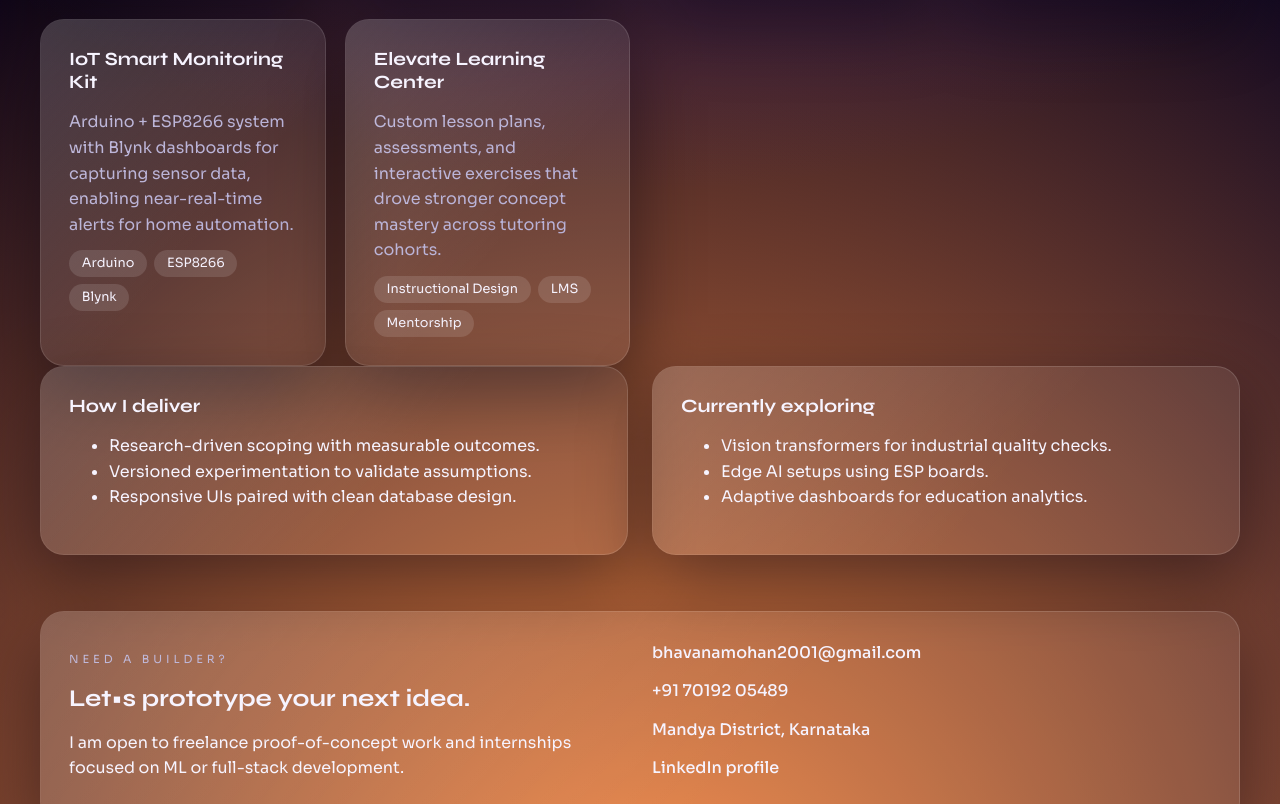
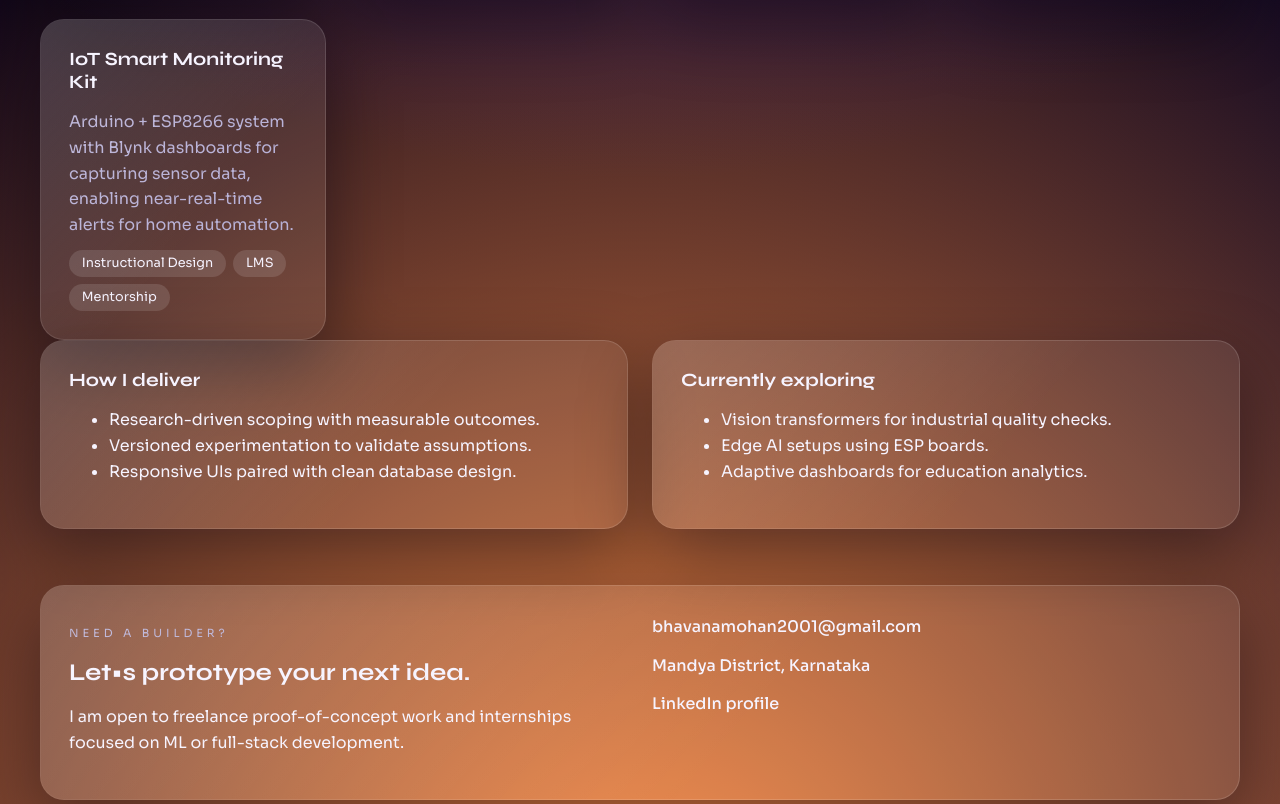
Before and after one commit to Bhavana-AN/bhavana.github.io, a plain HTML site: page projects.html in a window 1280 px wide. Shown: the part 899-1703 px from the top of the page. Drawn offline with Linux system fonts and the light colour scheme.

Commit message:
Update projects.html

```diff
--- a/projects.html
+++ b/projects.html
@@ -114,18 +114,6 @@
                 sensor data, enabling near-real-time alerts for home automation.
               </p>
               <div class="chip-group">
-                <span class="chip">Arduino</span>
-                <span class="chip">ESP8266</span>
-                <span class="chip">Blynk</span>
-              </div>
-            </article>
-            <article class="glass project-card" data-reveal>
-              <h3>Elevate Learning Center</h3>
-              <p>
-                Custom lesson plans, assessments, and interactive exercises that
-                drove stronger concept mastery across tutoring cohorts.
-              </p>
-              <div class="chip-group">
                 <span class="chip">Instructional Design</span>
                 <span class="chip">LMS</span>
                 <span class="chip">Mentorship</span>
@@ -166,7 +154,6 @@
             <a href="mailto:bhavanamohan2001@gmail.com">
               bhavanamohan2001@gmail.com
             </a>
-            <a href="tel:+917019205489">+91 70192 05489</a>
             <span>Mandya District, Karnataka</span>
             <a
               href="https://www.linkedin.com/in/bhavana-a-n-b52050253"
```
